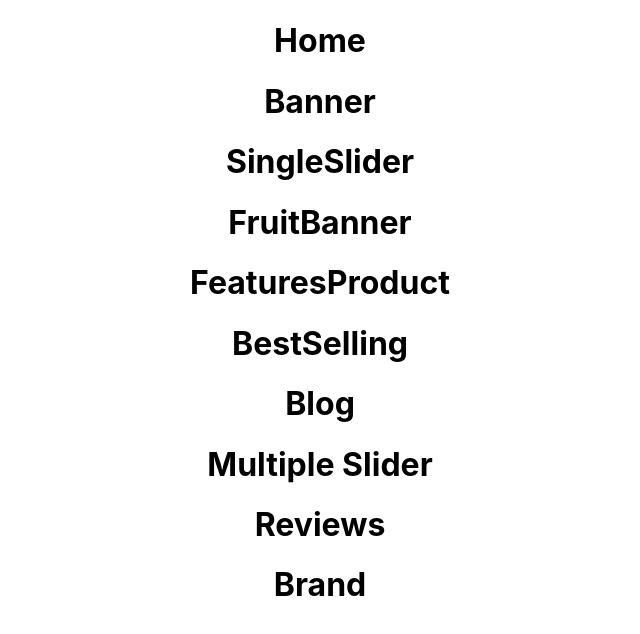
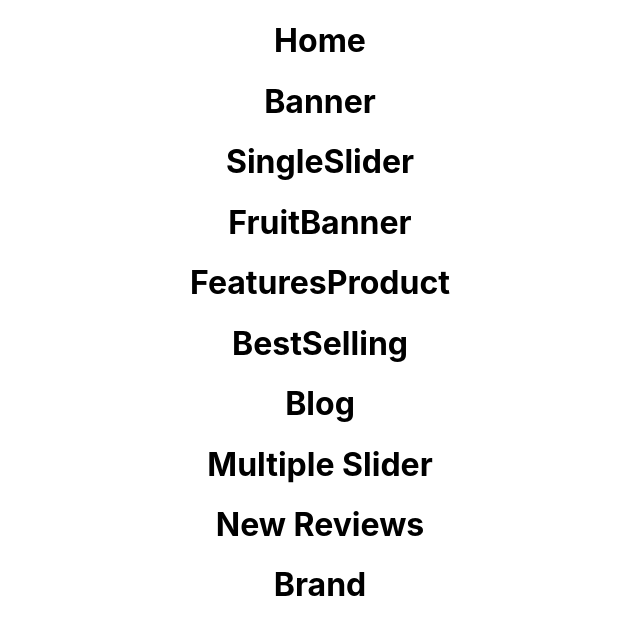
Before and after one commit to RHsanto/organic-food, a React (Create React App) app: page / in a window 1280 px wide. Shown: the top 634 px of the page, without its empty margins (320-960 px from the left). Built offline with nearby package versions, Linux system fonts and the light colour scheme.

Commit message:
checking working or not

```diff
--- a/src/components/Home/Reviews/Reviews.js
+++ b/src/components/Home/Reviews/Reviews.js
@@ -3,7 +3,7 @@ import React from 'react';
 const Reviews = () => {
   return (
     <div>
-      <h1>Reviews</h1>
+      <h1>New Reviews</h1>
     </div>
   );
 };
```
Also changed, not shown: 1 other file (tests, documents, lock files or other folders).
